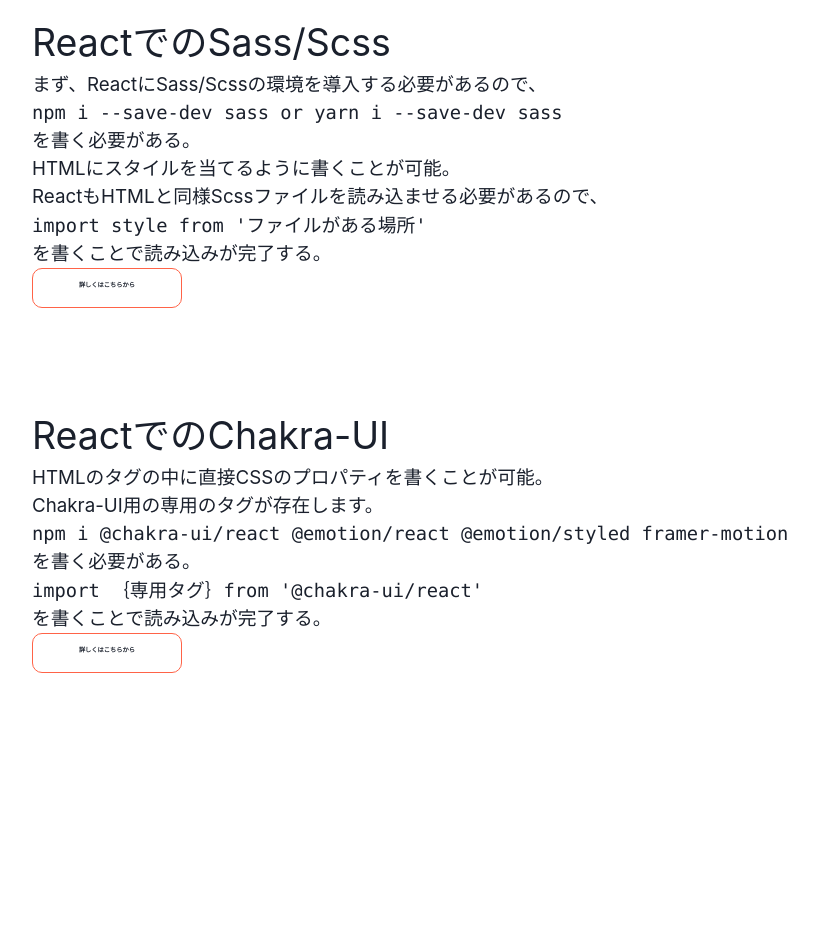
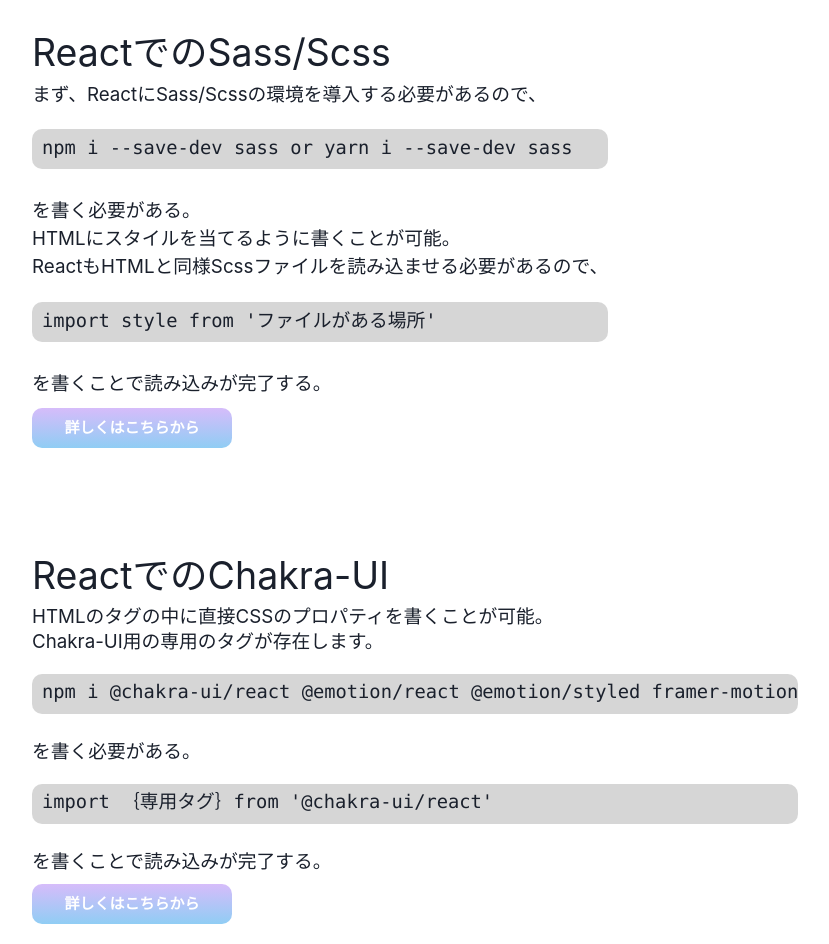
Before and after one commit to RikutoOgaki/React-CSSpage, a Next.js app: page /components/FirstView in a window 1280 px wide. Shown: the part 1000-1944 px from the top of the page, without its empty margins (268-1097 px from the left). Before the commit the page ends 1693 px from the top, so only its background shows below. Built offline with nearby package versions, Linux system fonts and the light colour scheme.

Commit message:
ReactCSS

```diff
--- a/src/pages/components/FirstView.tsx
+++ b/src/pages/components/FirstView.tsx
@@ -58,13 +58,16 @@ export default function FirstView() {
                             </Text>
                         </Box>
                         <Box
-                            w={'15rem'}
+                            w={'20rem'}
                             h={'4rem'}
-                            border={'1px solid tomato'}
+                            // border={'1px solid tomato'}
                             borderRadius={'10px'}
+                            bgGradient={'linear(purple.200,blue.200)'}
+                            color={'#fff'}
+                            marginTop={'1rem'}
                             textAlign={'center'}>
                             <Link href={'/'}>
-                                <Text fontWeight={'bold'} fontSize={'2xs'} padding={'1.2rem'}>
+                                <Text fontWeight={'extrabold'} fontSize={'2xl'} padding={'.9rem'}>
                                     詳しくはこちらから
                                 </Text>
                             </Link>
@@ -77,22 +80,50 @@ export default function FirstView() {
                         <Box>
                             <Text fontSize={'3xl'}>
                                 まず、ReactにSass/Scssの環境を導入する必要があるので、<br />
-                                <Box as='code'>
-                                    npm i --save-dev sass or
-                                    yarn i --save-dev sass
+                                <Box
+                                    width={'100%'}
+                                    h={'4rem'}
+                                    borderRadius={'10px'}
+                                    paddingTop={'.5rem'}
+                                    marginTop={'2rem'}
+                                    paddingLeft={'1rem'}
+                                    bg={'blackAlpha.300'}
+                                >
+                                    <Text as={'code'}>
+                                        npm i --save-dev sass or
+                                        yarn i --save-dev sass
+                                    </Text>
                                 </Box><br />
                                 を書く必要がある。<br />
                                 HTMLにスタイルを当てるように書くことが可能。<br />
                                 ReactもHTMLと同様Scssファイルを読み込ませる必要があるので、<br />
-                                <Box as='code'>
-                                    import style from 'ファイルがある場所'
+                                <Box
+                                    width={'100%'}
+                                    h={'4rem'}
+                                    borderRadius={'10px'}
+                                    paddingTop={'.5rem'}
+                                    paddingLeft={'1rem'}
+                                    marginTop={'2rem'}
+                                    bg={'blackAlpha.300'}
+                                >
+                                    <Text as={'code'}>
+                                        import style from 'ファイルがある場所'
+                                    </Text>
                                 </Box><br />
                                 を書くことで読み込みが完了する。
                             </Text>
                         </Box>
-                        <Box w={'15rem'} h={'4rem'} border={'1px solid tomato'} borderRadius={'10px'} textAlign={'center'}>
+                        <Box
+                            w={'20rem'}
+                            h={'4rem'}
+                            // border={'1px solid tomato'}
+                            borderRadius={'10px'}
+                            bgGradient={'linear(purple.200,blue.200)'}
+                            color={'#fff'}
+                            marginTop={'1rem'}
+                            textAlign={'center'}>
                             <Link href={'/'}>
-                                <Text fontWeight={'bold'} fontSize={'2xs'} padding={'1.2rem'}>
+                                <Text fontWeight={'extrabold'} fontSize={'2xl'} padding={'.9rem'}>
                                     詳しくはこちらから
                                 </Text>
                             </Link>
@@ -102,28 +133,50 @@ export default function FirstView() {
                         <Box>
                             <Text as={'h2'} fontSize={'6xl'}>ReactでのChakra-UI</Text>
                         </Box>
-                        <Box>
+                        <Box lineHeight={'10'}>
                             <Text fontSize={'3xl'}>
                                 HTMLのタグの中に直接CSSのプロパティを書くことが可能。<br />
                                 Chakra-UI用の専用のタグが存在します。<br />
-                                <Box as='code'>
-                                    npm i @chakra-ui/react @emotion/react @emotion/styled framer-motion
+                                <Box width={'100%'}
+                                    h={'4rem'}
+                                    borderRadius={'10px'}
+                                    paddingTop={'.5rem'}
+                                    marginTop={'2rem'}
+                                    paddingLeft={'1rem'}
+                                    bg={'blackAlpha.300'}>
+                                    <Text as={'code'}>
+                                        npm i @chakra-ui/react @emotion/react @emotion/styled framer-motion
+                                    </Text>
                                 </Box><br />
                                 を書く必要がある。<br />
-                                <Box as='code'>
-                                    import ｛専用タグ｝from '@chakra-ui/react'
+                                <Box
+                                    // as='code'
+                                    width={'100%'}
+                                    h={'4rem'}
+                                    borderRadius={'10px'}
+                                    paddingTop={'.5rem'}
+                                    paddingLeft={'1rem'}
+                                    marginTop={'2rem'}
+                                    bg={'blackAlpha.300'}
+                                >
+                                    <Text as={'code'}>
+                                        import ｛専用タグ｝from '@chakra-ui/react'
+                                    </Text>
                                 </Box><br />
                                 を書くことで読み込みが完了する。
                             </Text>
                         </Box>
                         <Box
-                            w={'15rem'}
+                            w={'20rem'}
                             h={'4rem'}
-                            border={'1px solid tomato'}
+                            // border={'1px solid tomato'}
                             borderRadius={'10px'}
+                            bgGradient={'linear(purple.200,blue.200)'}
+                            color={'#fff'}
+                            marginTop={'1rem'}
                             textAlign={'center'}>
                             <Link href={'/'}>
-                                <Text fontWeight={'bold'} fontSize={'2xs'} padding={'1.2rem'}>
+                                <Text fontWeight={'extrabold'} fontSize={'2xl'} padding={'.9rem'}>
                                     詳しくはこちらから
                                 </Text>
                             </Link>
```
Also changed, not shown: src/pages/components/parts/cssparts/sample01.tsx (+7 -0 lines).
